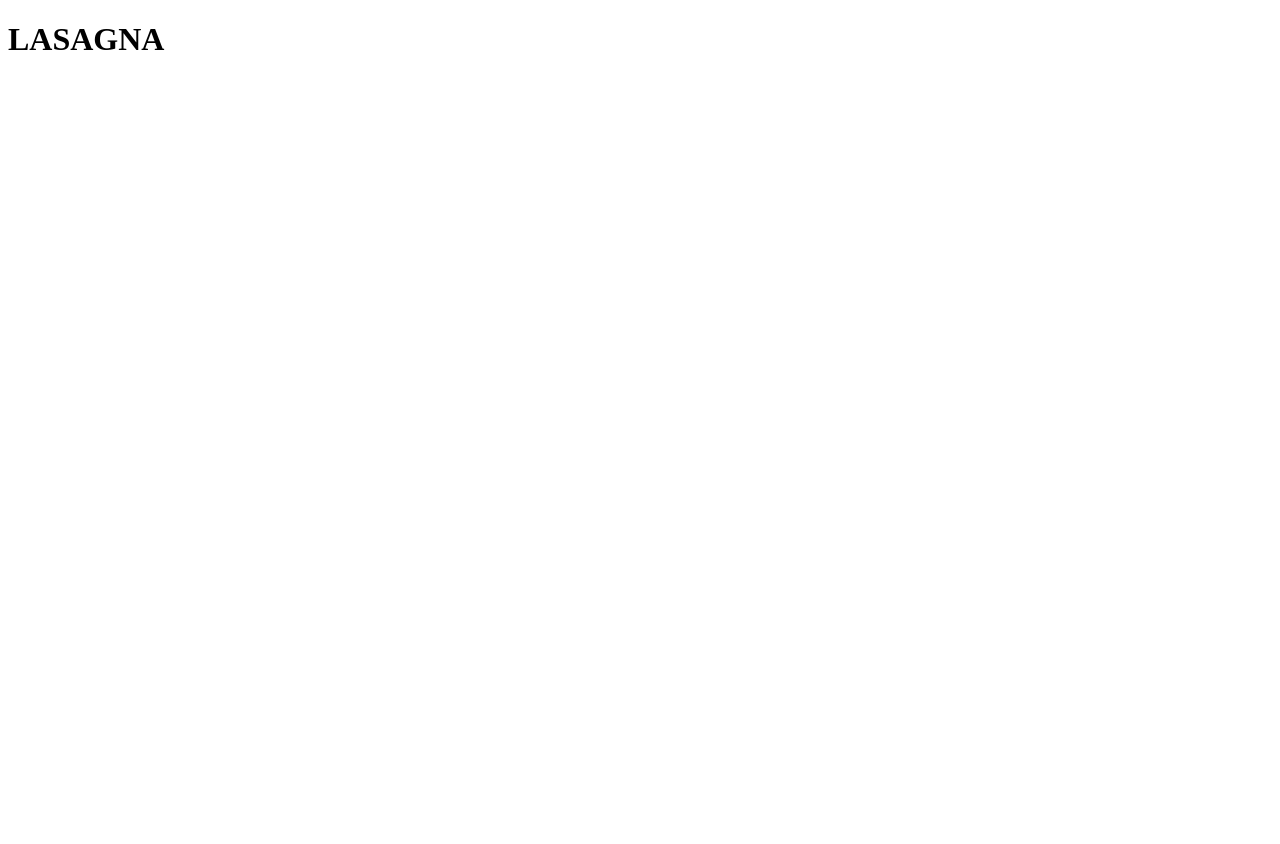
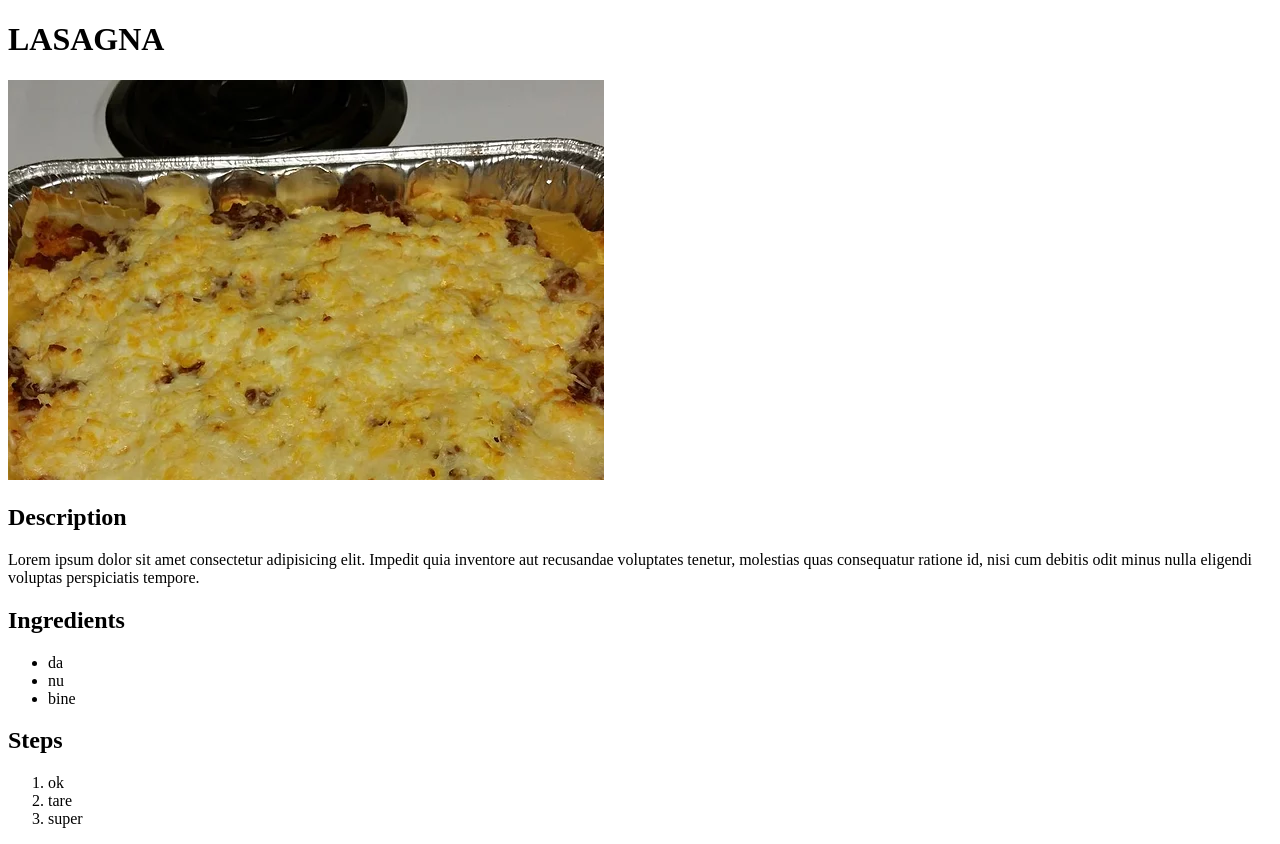
Before and after one commit to adelincarabas/odin-recipes, a plain HTML site: page recipes/lasagna.html in a window 1280 px wide. Before the commit the page ends 800 px from the top, so only its background shows below. Drawn offline with Linux system fonts and the light colour scheme.

Commit message:
Add lasagna photo and edit lasagna.html

```diff
--- a/recipes/lasagna.html
+++ b/recipes/lasagna.html
@@ -8,5 +8,19 @@
 </head>
 <body>
     <h1>LASAGNA</h1>
-</body>
+    <img src="../images/image.webp" alt="">
+    <h2>Description</h2>
+    <p>Lorem ipsum dolor sit amet consectetur adipisicing elit. Impedit quia inventore aut recusandae voluptates tenetur, molestias quas consequatur ratione id, nisi cum debitis odit minus nulla eligendi voluptas perspiciatis tempore.</p>
+    <h2>Ingredients</h2>
+    <ul>
+        <li>da</li>
+        <li>nu</li>
+        <li>bine</li>
+    </ul>
+    <h2>Steps</h2>
+    <ol>
+        <li>ok</li>
+        <li>tare</li>
+        <li>super</li>
+    </ol>
 </html>
```
Also changed, not shown: images/image.webp (added).
